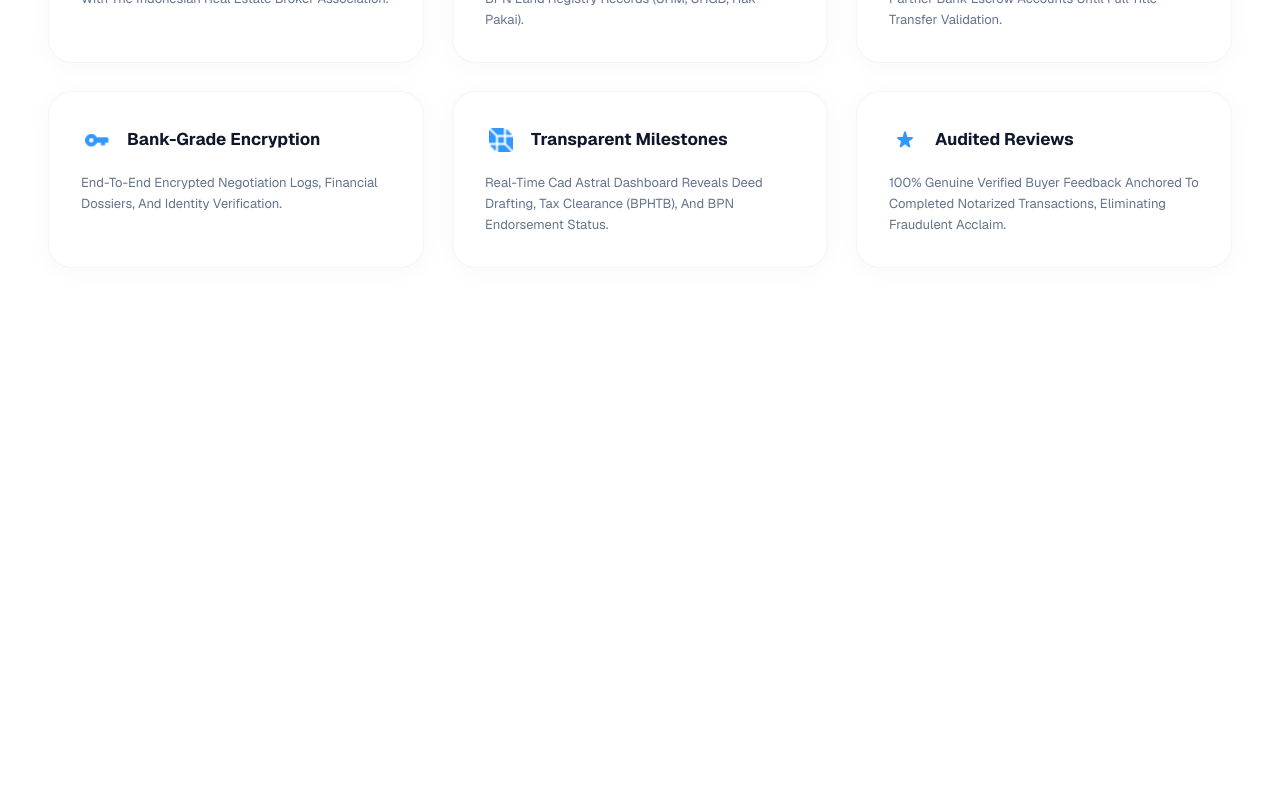
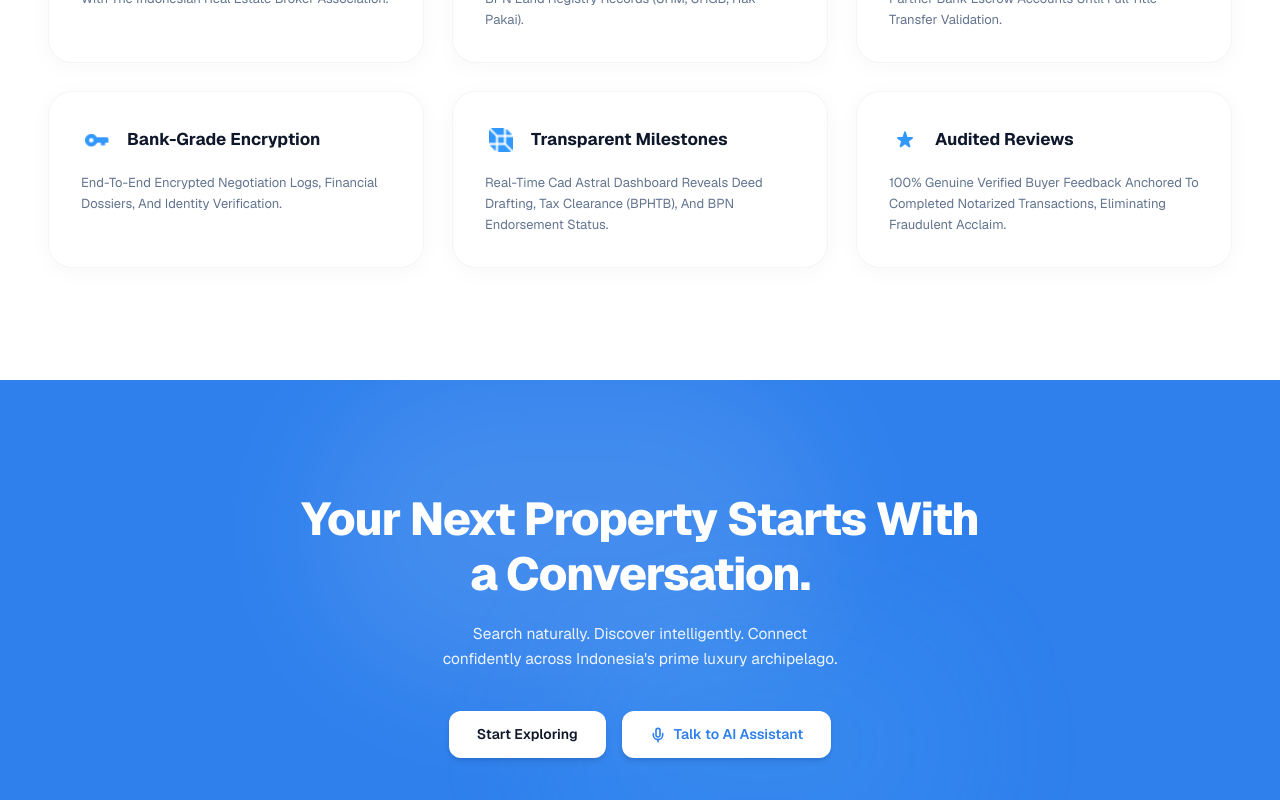
Before and after one commit to shahidulshohid/kim18manu, a Next.js app: page / in a window 1280 px wide. Shown: the part 6377-7177 px from the top of the page. Before the commit the page ends 6757 px from the top, so only its background shows below. Built offline with nearby package versions, Linux system fonts and the light colour scheme.

Commit message:
feat: add landing page components and assemble home view

```diff
--- a/app/page.tsx
+++ b/app/page.tsx
@@ -5,6 +5,7 @@ import AutonomousCalendar from "@/components/landingPage/AutonomousCalendar";
 import InstitutionalNetwork from "@/components/landingPage/InstitutionalNetwork";
 import HarmonizedOperations from "@/components/landingPage/HarmonizedOperations";
 import ComplianceStandards from "@/components/landingPage/ComplianceStandards";
+import CallToAction from "@/components/landingPage/CallToAction";
 
 export default function Home() {
   return (
@@ -16,6 +17,7 @@ export default function Home() {
       <InstitutionalNetwork />
       <HarmonizedOperations />
       <ComplianceStandards />
+      <CallToAction />
     </main>
   );
 }
--- /dev/null
+++ b/components/landingPage/CallToAction.tsx
@@ -0,0 +1,68 @@
+"use client";
+
+import React from "react";
+import { Mic } from "lucide-react";
+
+export default function CallToAction() {
+  const handleTalkToAi = () => {
+    const input = document.getElementById("ai-search-box");
+    if (input) {
+      input.scrollIntoView({ behavior: "smooth" });
+      input.focus();
+    }
+  };
+
+  const handleStartExploring = () => {
+    const portfolio = document.getElementById("portfolio");
+    if (portfolio) {
+      portfolio.scrollIntoView({ behavior: "smooth" });
+    }
+  };
+
+  return (
+    <section
+      id="cta"
+      className="relative w-full bg-[#2f80ed] py-20 sm:py-24 lg:py-28 overflow-hidden font-sans"
+    >
+      {/* Subtle ambient lighting inside the blue background */}
+      <div className="absolute top-0 left-1/4 w-[500px] h-[300px] bg-white/10 rounded-full blur-3xl pointer-events-none" />
+      <div className="absolute bottom-0 right-1/4 w-[400px] h-[250px] bg-sky-300/10 rounded-full blur-3xl pointer-events-none" />
+
+      <div className="relative z-10 max-w-[1440px] mx-auto px-4 sm:px-8 lg:px-12 text-center">
+        {/* Main Heading */}
+        <h2 className="text-3xl sm:text-4xl lg:text-[46px] font-extrabold text-white tracking-tight leading-[1.18] max-w-3xl mx-auto">
+          Your Next Property Starts With
+          <br />
+          a Conversation.
+        </h2>
+
+        {/* Subtitle */}
+        <p className="mt-4 sm:mt-5 text-white/90 text-sm sm:text-[15.5px] font-normal leading-relaxed max-w-xl mx-auto">
+          Search naturally. Discover intelligently. Connect
+          <br className="hidden sm:inline" />{" "}
+          confidently across Indonesia&apos;s prime luxury archipelago.
+        </p>
+
+        {/* Action Buttons */}
+        <div className="flex flex-wrap items-center justify-center gap-3.5 sm:gap-4 mt-8 sm:mt-10">
+          {/* Start Exploring Button */}
+          <button
+            onClick={handleStartExploring}
+            className="bg-white hover:bg-slate-50 text-slate-900 font-semibold text-xs sm:text-[14px] px-6 sm:px-7 py-3 sm:py-3.5 rounded-xl shadow-md transition-all duration-200 hover:scale-[1.02] active:scale-[0.98] cursor-pointer"
+          >
+            Start Exploring
+          </button>
+
+          {/* Talk to AI Assistant Button */}
+          <button
+            onClick={handleTalkToAi}
+            className="bg-white hover:bg-slate-50 text-[#2f80ed] font-semibold text-xs sm:text-[14px] px-6 sm:px-7 py-3 sm:py-3.5 rounded-xl shadow-md transition-all duration-200 hover:scale-[1.02] active:scale-[0.98] flex items-center gap-2 cursor-pointer"
+          >
+            <Mic size={16} className="text-[#2f80ed] stroke-[2.4]" />
+            <span>Talk to AI Assistant</span>
+          </button>
+        </div>
+      </div>
+    </section>
+  );
+}
--- a/components/landingPage/index.ts
+++ b/components/landingPage/index.ts
@@ -6,4 +6,5 @@ export { default as AutonomousCalendar } from "./AutonomousCalendar";
 export { default as InstitutionalNetwork } from "./InstitutionalNetwork";
 export { default as HarmonizedOperations } from "./HarmonizedOperations";
 export { default as ComplianceStandards } from "./ComplianceStandards";
+export { default as CallToAction } from "./CallToAction";
 export { default } from "./BannerPage";
```
